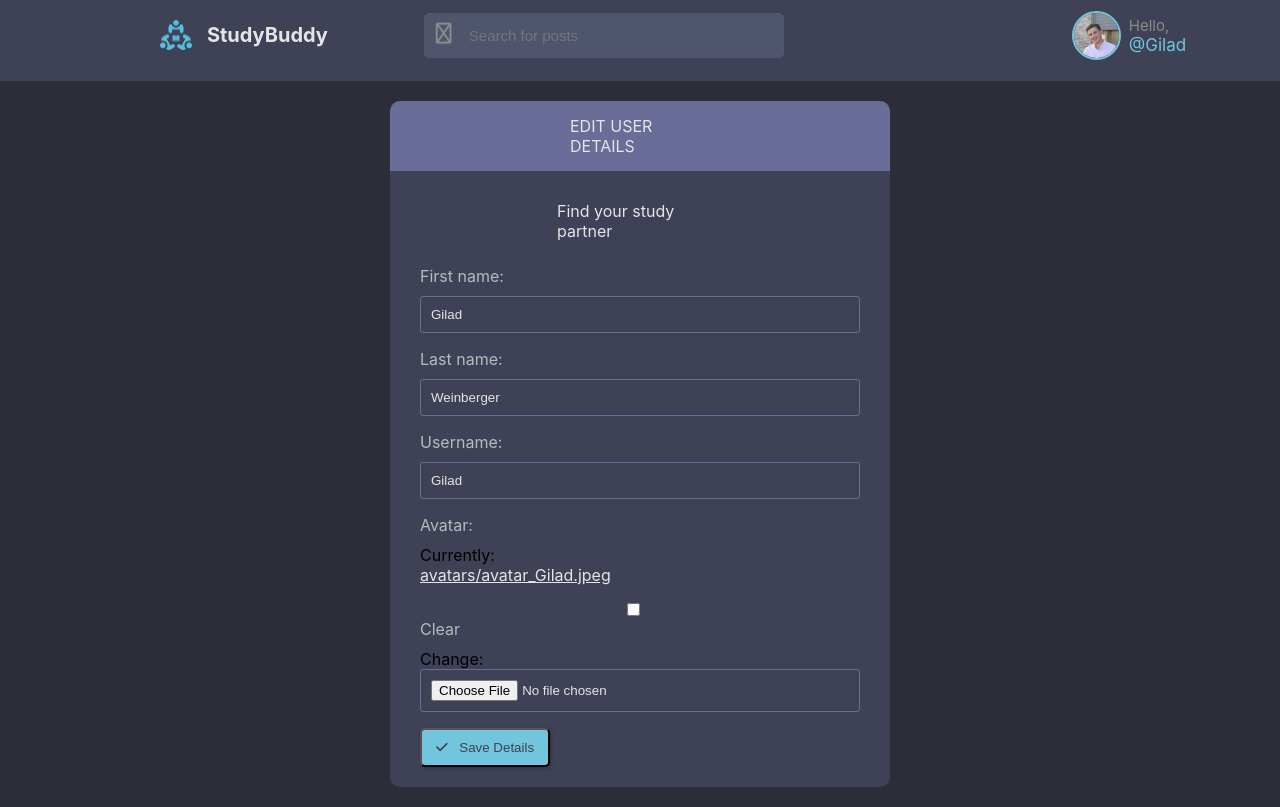
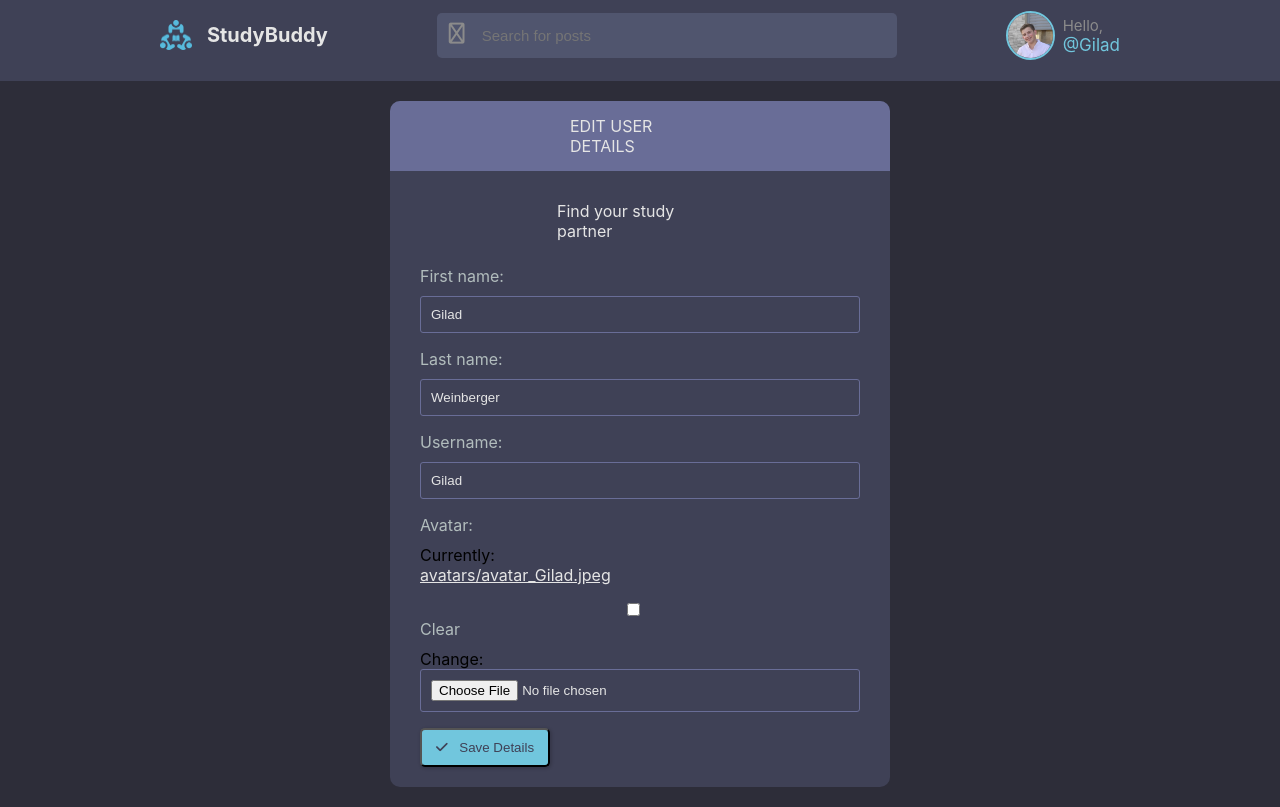
Before and after one commit to Gilad-Weinberger/Study-Buddy, a Django app: page /accounts/edit_details/1/ in a window 1280 px wide. Run offline with Django 4.2, Linux system fonts and the light colour scheme; a user stored in the database is signed in; data comes from the database, SQL or seed files in the repository; style sheets or scripts are compiled from the project's sources; parts of the project's set-up code (start-up, migrations or seed data) failed here and were passed over; some libraries are stand-ins or nearby versions.

Commit message:
update css

```diff
--- a/static/css/components/navbar.scss
+++ b/static/css/components/navbar.scss
@@ -13,12 +13,12 @@ $color-error: #fc4b0b;
 .navbar {
   display: flex;
   align-items: center;
+  justify-content: space-between;
   background-color: $color-dark;
   padding: 10px 160px 20px 160px;
   .logo {
     display: flex;
     align-items: center;
-    margin-right: 10%;
     text-decoration: none;
     img {
       height: 30px;
@@ -46,12 +46,11 @@ $color-error: #fc4b0b;
       border: none;
       padding: 14px 45px;
       font-size: 15px;
-      width: 360px;
+      width: 460px;
       border-radius: 5px;
     }
   }
   .login {
-    margin-left: 30%;
     display: flex;
     align-items: center;
     text-decoration: none;
```
Also changed, not shown: requirements.txt (deleted, +0 -9 lines), accounts/migrations/0001_initial.py (deleted).
